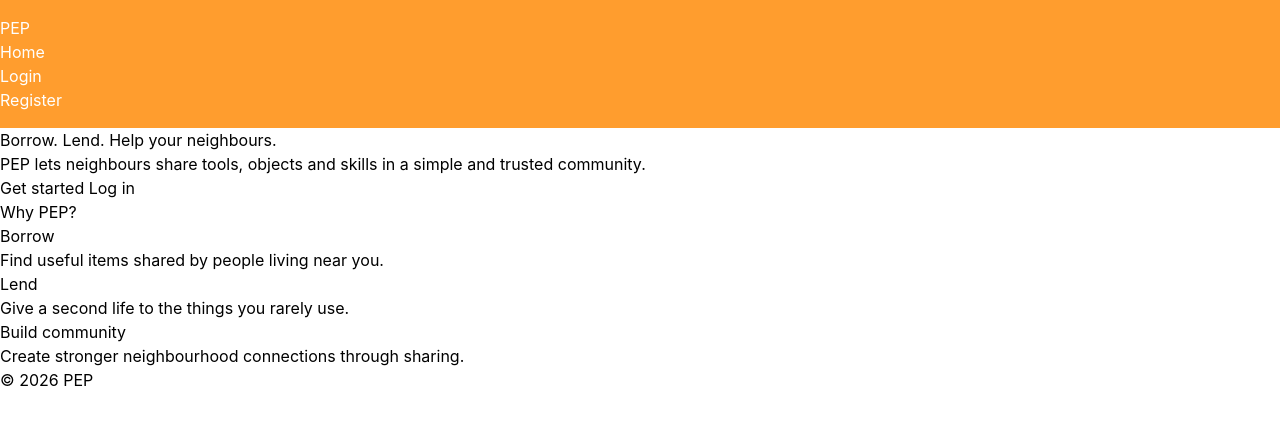
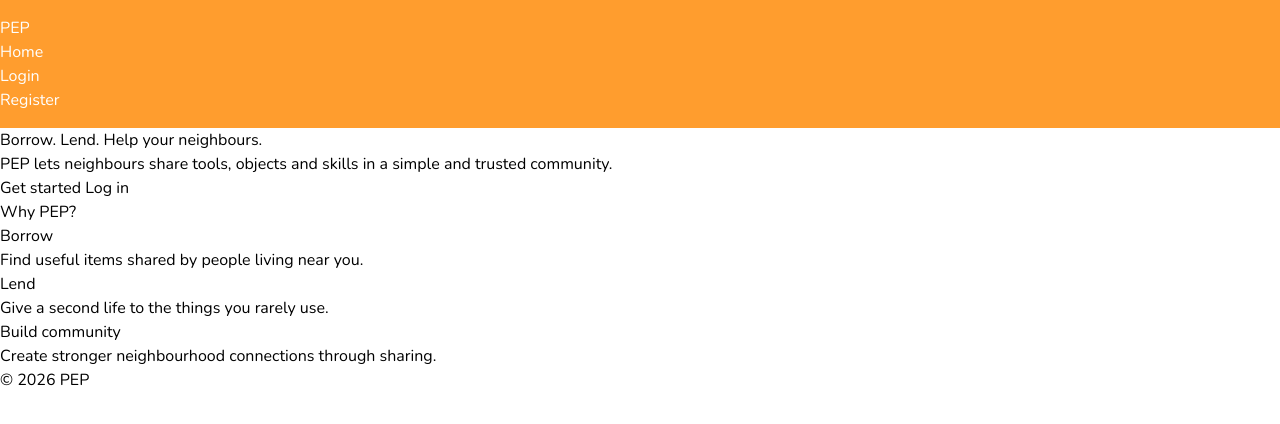
Before and after one commit to Tommfnr/Transcendence, an Angular app in the folder frontend/app/: page / in a window 1280 px wide. Shown: the top 424 px of the page. Built offline with nearby package versions, Linux system fonts and the light colour scheme.

Commit message:
feat: add font to all pages

```diff
--- a/frontend/app/src/app/components/header/header.html
+++ b/frontend/app/src/app/components/header/header.html
@@ -1,4 +1,4 @@
-<header class="header bg-gray-800 text-white py-4 bg-primary">
+<header class="header text-white py-4 bg-primary">
   <div class="container">
     <a routerLink="/" class="logo">PEP</a>
 
--- a/frontend/app/src/styles.css
+++ b/frontend/app/src/styles.css
@@ -1,7 +1,10 @@
 /* You can add global styles to this file, and also import other style files */
+@import url('https://fonts.googleapis.com/css2?family=Nunito:ital,wght@0,200..1000;1,200..1000&display=swap');
 @import "tailwindcss";
 
+
 @theme {
+	/* Colors*/
 	--color-primary: #FF9D2E;
 	--color-background: #F8F9FA;
 	--color-card: #FFFFFF;
@@ -9,4 +12,7 @@
 	--color-text-secondary: #6B7280;
 	--color-success: #3FCD6E;
 	--color-complementary: #7043C3;
+
+	/* Font */
+	--font-sans: 'Nunito', sans-serif;
 }
```
